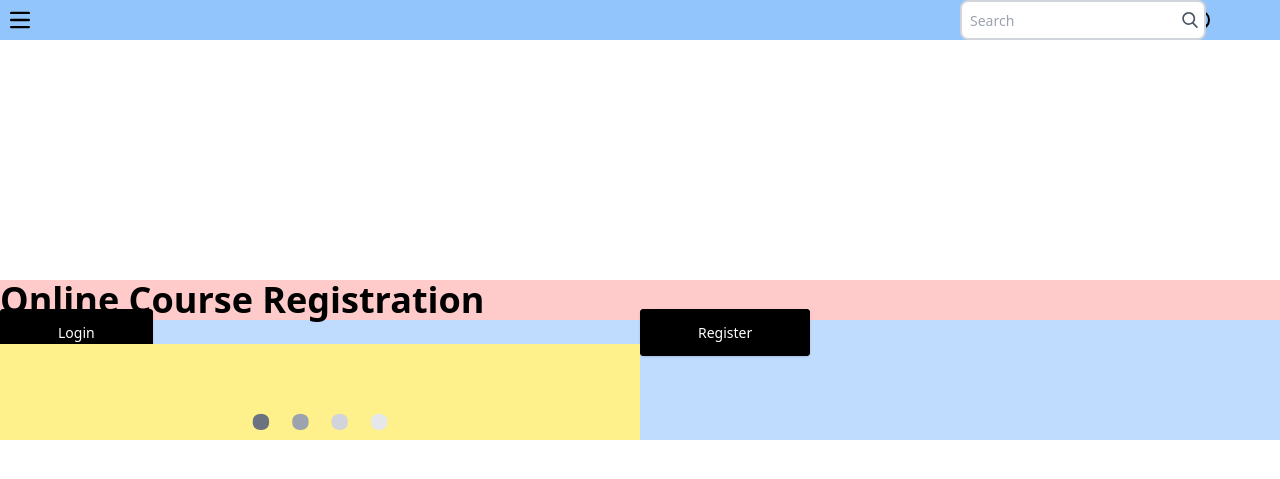
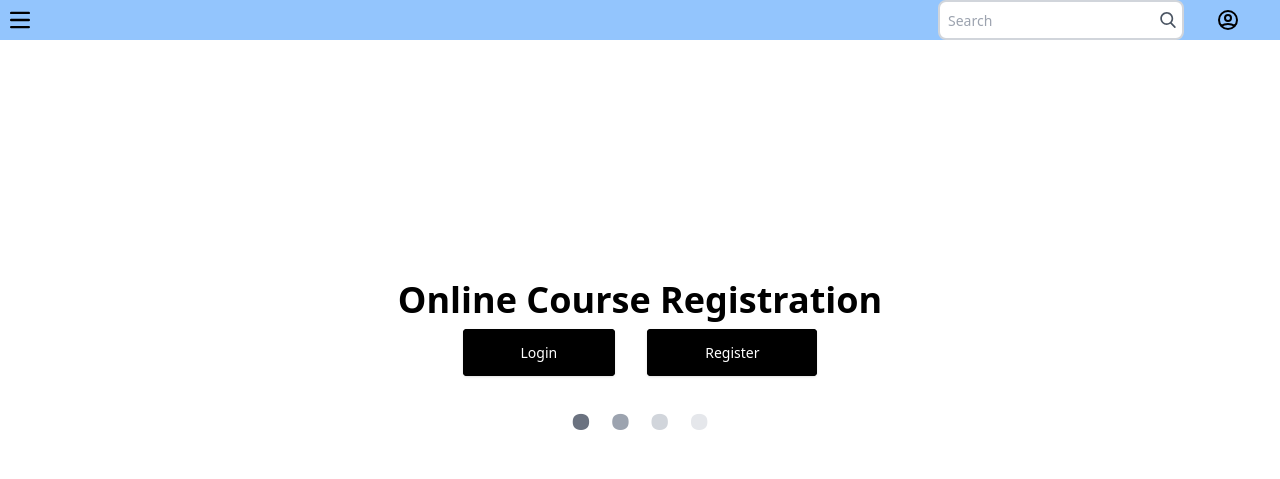
Before and after one commit to asigba/Online-Course-Registration, a Flask app: page / in a window 1280 px wide. Shown: the top 479 px of the page. Run offline with Flask 3, Linux system fonts and the light colour scheme.

Commit message:
final fixed to the index

```diff
--- a/src/static/dist/css/output.css
+++ b/src/static/dist/css/output.css
@@ -620,8 +628,40 @@ video {
   left: 2.5rem;
 }
 
-.left-2 {
-  left: 0.5rem;
+.right-10 {
+  right: 2.5rem;
+}
+
+.left-20 {
+  left: 5rem;
+}
+
+.left-96 {
+  left: 24rem;
+}
+
+.top-5 {
+  top: 1.25rem;
+}
+
+.left-full {
+  left: 100%;
+}
+
+.right-full {
+  right: 100%;
+}
+
+.left-3\/4 {
+  left: 75%;
+}
+
+.left-auto {
+  left: auto;
+}
+
+.right-8 {
+  right: 2rem;
 }
 
 .m-0 {
@@ -737,12 +778,40 @@ video {
   align-items: center;
 }
 
+.justify-normal {
+  justify-content: normal;
+}
+
+.justify-end {
+  justify-content: flex-end;
+}
+
 .justify-center {
   justify-content: center;
 }
 
+.justify-between {
+  justify-content: space-between;
+}
+
 .gap-3 {
   gap: 0.75rem;
+}
+
+.gap-4 {
+  gap: 1rem;
+}
+
+.gap-5 {
+  gap: 1.25rem;
+}
+
+.gap-6 {
+  gap: 1.5rem;
+}
+
+.gap-8 {
+  gap: 2rem;
 }
 
 .rounded {
--- a/src/templates/index.html
+++ b/src/templates/index.html
@@ -7,8 +7,8 @@
     <link rel="stylesheet" href="{{url_for('static',filename='dist/css/output.css')}}">
 </head>
 <body>
-    <nav class="bg-blue-300 ">
-        <div class="grid grid-cols-4 mx-auto">
+    <nav class="bg-blue-300 w-full">
+        <div class="flex justify-between">
             <div>
                 <button data-collapse-toggle="navbar-hamburger" type="button" class="inline-flex items-center justify-center p-2 w-10 h-10 text-sm text-black rounded-lg aria-controls="navbar-hamburger" aria-expanded="false">
                     <svg class="w-5 h-5" aria-hidden="true" xmlns="http://www.w3.org/2000/svg" fill="none" viewBox="0 0 17 14">
@@ -16,12 +16,8 @@
                     </svg>
                 </button>
             </div>
-            <div>
-            </div>
-            <div>
-            </div>
-            <div class="grid grid-cols-2 mx-auto">
-                <div class="relative mx-auto text-gray-600 lg:block hidden">
+            <div class="relative flex justify-between right-10">
+                <div class="relative right-8">
                     <input
                         class="border-2 border-gray-300 bg-white h-10 pl-2 pr-8 rounded-lg text-sm focus:outline-none"
                         type="search" name="search" placeholder="Search">
@@ -35,7 +31,7 @@
                         </svg>
                     </button>
                 </div>
-                <a class="flex items-center mx-auto" href="#">
+                <a class="relative flex items-center" href="#">
                     <svg xmlns="http://www.w3.org/2000/svg" class="h-6 w-6" fill="none" viewBox="0 0 24 24" stroke="currentColor">
                     <path stroke-linecap="round" stroke-linejoin="round" stroke-width="2" d="M5.121 17.804A13.937 13.937 0 0112 16c2.5 0 4.847.655 6.879 1.804M15 10a3 3 0 11-6 0 3 3 0 016 0zm6 2a9 9 0 11-18 0 9 9 0 0118 0z" />
                     </svg>
@@ -43,18 +39,20 @@
             </div>
         </div>
     </nav>
-    <div class="relative top-60 bg-red-200">
-        <div>
+    <div class="relative top-60">
+        <div class="relative flex justify-center">
             <h1 class="text-3xl md:text-4xl font-extrabold">Online Course Registration</h1>
         </div>
-        <div class="grid grid-cols-2 bg-blue-200">
-            <div>
-                <a href="{{url_for('login')}}" class="text-white hover:text-black bg-black hover:bg-white  font-medium text-sm px-14 py-3 border-2 border-black shadow rounded transition duration-200">Login</a>
+        <div >
+            <div class="relative flex  gap-8 top-5 justify-center">
+                <div class="relative">
+                    <a href="{{url_for('login')}}" class="text-white hover:text-black bg-black hover:bg-white  font-medium text-sm px-14 py-3 border-2 border-black shadow rounded transition duration-200">Login</a>
+                </div>
+                <div class="relative">
+                    <a href="{{url_for('register')}}" class="text-white hover:text-black bg-black hover:bg-white font-medium text-sm px-14 py-3 border-2 border-black shadow rounded transition duration-200">Register</a>
+                </div>
             </div>
-            <div>
-                <a href="{{url_for('register')}}" class="text-white hover:text-black bg-black hover:bg-white font-medium text-sm px-14 py-3 border-2 border-black shadow rounded transition duration-200">Register</a>
-            </div>
-            <div class="flex gap-3 justify-center m-0 bg-yellow-200">
+            <div class="flex gap-3 justify-center m-0">
                 <h1 class="text-8xl font-sans font-semibold text-gray-500">.</h1>
                 <h1 class="text-8xl font-sans font-semibold text-gray-400">.</h1>
                 <h1 class="text-8xl font-sans font-semibold text-gray-300">.</h1>
```
Also changed, not shown: other parts of src/static/dist/css/output.css (+21 -13 lines).
